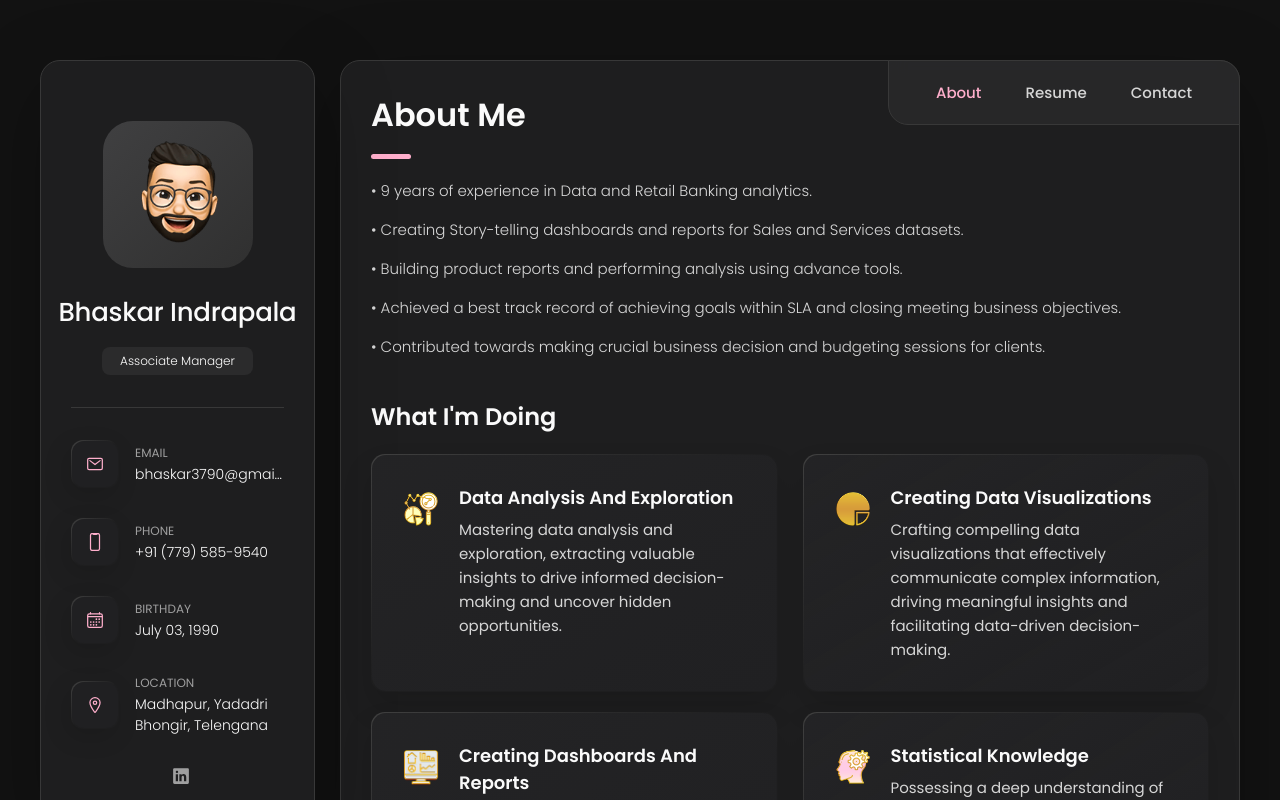
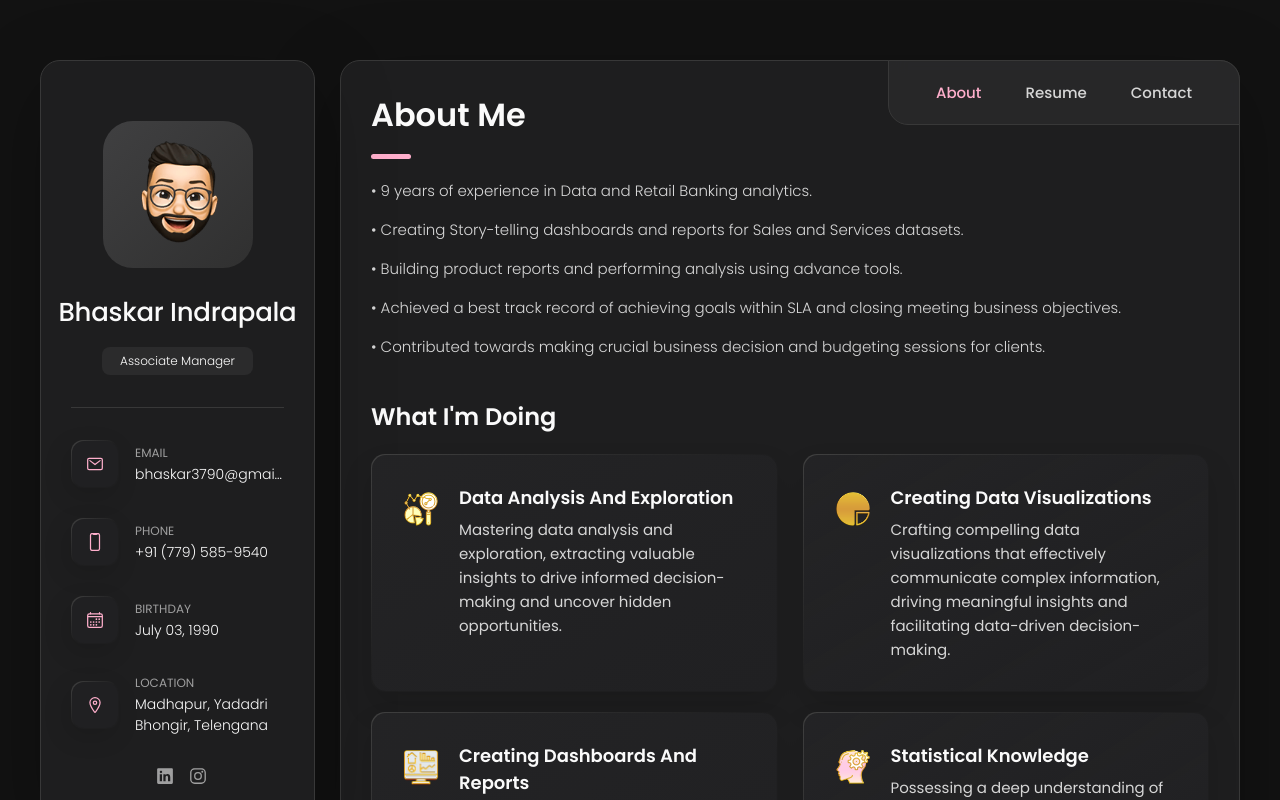
Before and after one commit to Analyst-Bhaskar/Bhaskar-Portfolio, a plain HTML site: page index.html in a window 1280 px wide. Shown: the top 800 px of the page. Drawn offline with nearby package versions, Linux system fonts and the light colour scheme.

Commit message:
Update index.html

```diff
--- a/index.html
+++ b/index.html
@@ -132,11 +132,11 @@
                 <ion-icon name="logo-linkedin"></ion-icon>
               </a>
             </li>
-            <!-- <li class="social-item">
-            <a href="#" class="social-link">
+             <li class="social-item">
+            <a href="https://instagram.com/indrapala.bhaskar?igshid=MzNlNGNkZWQ4Mg==" class="social-link">
               <ion-icon name="logo-instagram"></ion-icon>
             </a>
-          </li> -->
+             </li>
           </ul>
         </div>
       </aside>
```
